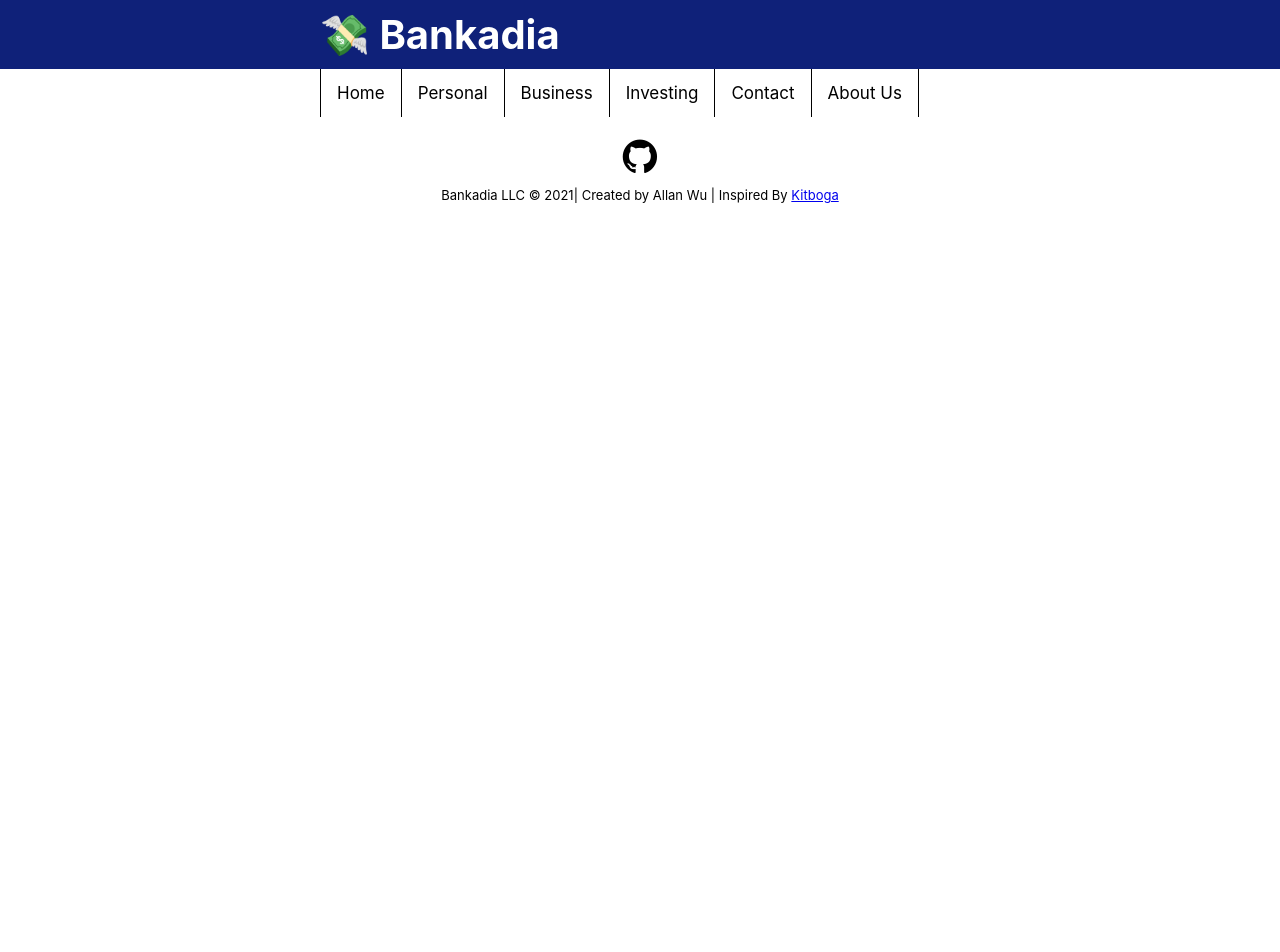
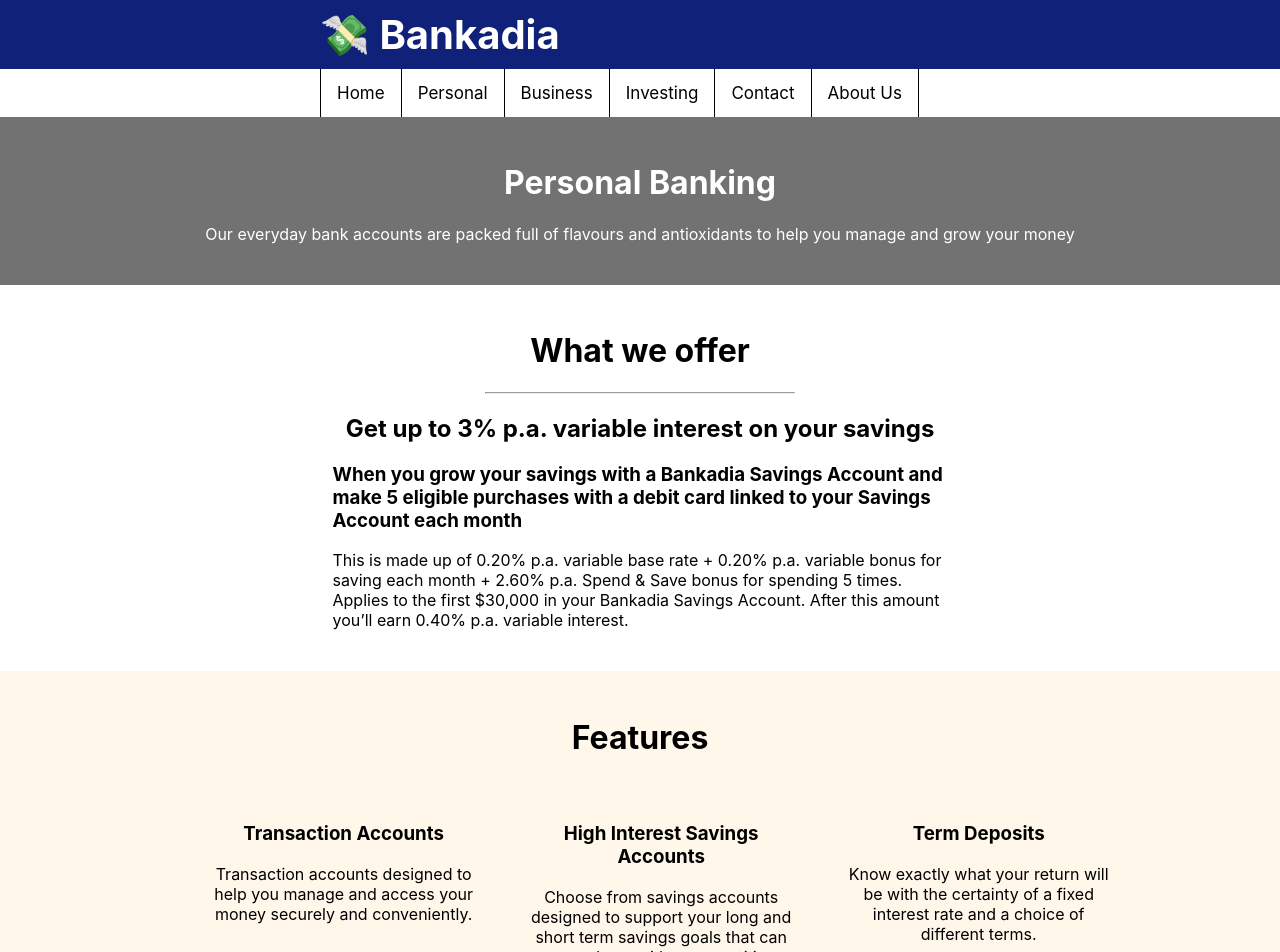
Before and after one commit to ywuhub/Bankadia, a React (Create React App) app: page /personal in a window 1280 px wide. Shown: the top 952 px of the page. Before the commit the page ends 800 px from the top, so only its background shows below. Built offline with nearby package versions, Linux system fonts and the light colour scheme.

Commit message:
Progress: Complete the Personal Banking Page

```diff
--- a/src/App.js
+++ b/src/App.js
@@ -16,6 +16,7 @@
 import Modal from './helpers/modal.js';
 import Header from './header.js';
 import Footer from './footer.js';
+import Personal from './personal.js';
 import Contact from './contact.js';
 import About from './about.js';
 
@@ -79,7 +80,7 @@
             <div class="column-a">
               <p class="intro-header">We are the future of banking.</p>
               <p class="intro-paragraph">The only interest you will be getting here is our interest in taking your money and we will stop at nothing until that happens.
-                      <br></br><br></br> Check us out today to see how we replaced the highly demanded toilet paper with the three seashells. Oh, we also have that banking stuff as well.</p>
+                      <br></br><br></br> Check us out today to see our fantastic range of financial products with the highest fees that will put other banks to shame.</p>
             </div>
             <div class="column-b">
               <img class="coins" src={coins} alt="coins"></img>
@@ -264,7 +265,7 @@
       <Header/>
       <Switch>
         <Route exact path ="/" component={withRouter(Main)}/>
-        <Route path ="/personal"/>
+        <Route path ="/personal" component={withRouter(Personal)}/>
         <Route path ="/business"/>
         <Route path ="/investing"/>
         <Route path ="/contact" component={withRouter(Contact)}/>
--- a/src/about.css
+++ b/src/about.css
@@ -49,12 +49,6 @@
     margin: 8px;
 }
 
-.about-container::after, .row::after {
-    content: "";
-    clear: both;
-    display: table;
-}
-
 .about-container::after, .about-row::after {
     content: "";
     clear: both;
--- /dev/null
+++ b/src/personal.js
@@ -0,0 +1,41 @@
+import './products.css';
+
+function Personal() {
+    return (
+        <div className="product-banking">
+            <div class="product-header">
+                <h1>Personal Banking</h1>
+                <p>Our everyday bank accounts are packed full of flavours and antioxidants to help you manage and grow your money</p>
+            </div>
+
+            <div class="product-body">
+                <h1>What we offer</h1>
+                <hr class="product-line"></hr>
+                <h2>Get up to 3% p.a. variable interest on your savings</h2>
+                <h3 class="product-para">When you grow your savings with a Bankadia Savings Account and make 5 eligible purchases with a debit card linked to your Savings Account each month</h3>
+                <p class="product-para">This is made up of 0.20% p.a. variable base rate + 0.20% p.a. variable bonus for saving each month + 2.60% p.a.
+                   Spend & Save bonus for spending 5 times. Applies to the first $30,000 in your Bankadia Savings Account. After this amount you’ll earn 0.40% p.a. variable interest.</p>
+            </div>
+
+            <div class="product-features">
+                <h1>Features</h1>
+                <div class="product-row">
+                    <div class="product-col">
+                        <h3>Transaction Accounts</h3>
+                        <p>Transaction accounts designed to help you manage and access your money securely and conveniently.</p>
+                    </div>
+                    <div class="product-col">
+                        <h3>High Interest Savings Accounts</h3>
+                        <p>Choose from savings accounts designed to support your long and short term savings goals that can reward you with a competitive interest rate.</p>
+                    </div>
+                    <div class="product-col">
+                        <h3>Term Deposits</h3>
+                        <p>Know exactly what your return will be with the certainty of a fixed interest rate and a choice of different terms.</p>
+                    </div>
+                </div>
+            </div>
+        </div>
+    )
+}
+
+export default Personal;
--- /dev/null
+++ b/src/products.css
@@ -0,0 +1,43 @@
+.product-header{
+    padding: 25px;
+    background-color: rgb(114, 114, 114);
+    text-align: center;
+    color: white;
+}
+
+.product-body {
+    padding: 25px;
+    text-align: center;
+}
+
+.product-para {
+    padding-left: 25%;
+    text-align: left;
+    width: 50%;
+}
+
+.product-line {
+    width: 25%;
+}
+
+.product-features {
+    padding: 25px;
+    background-color: #fff7ea;
+    text-align: center;
+}
+
+.product-col {
+    float: left;
+    width: 25%;
+    margin: 25px;
+}
+
+.product-row {
+    padding-left: 13%;
+}
+
+.product-row:after {
+    content: "";
+    display: table;
+    clear: both;
+}
```
Also changed, not shown: 1 other file (tests, documents, lock files or other folders).
